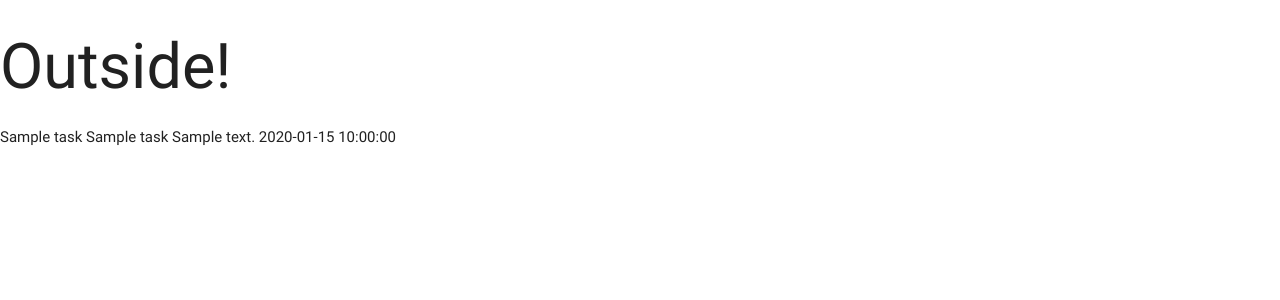
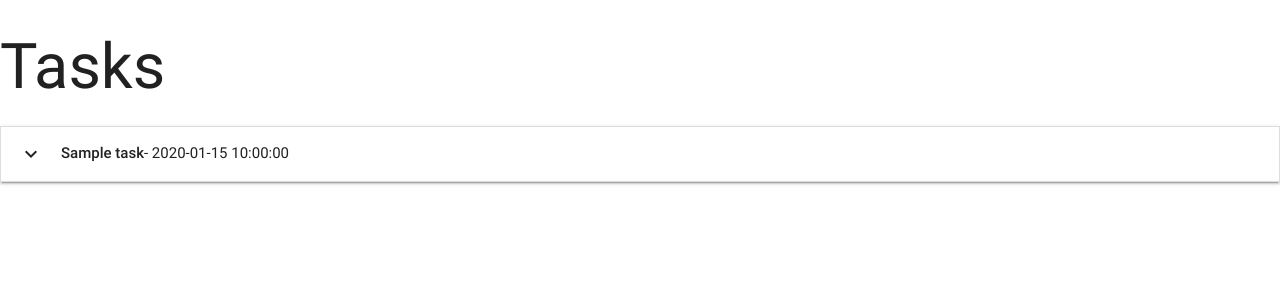
Before and after one commit to kes2401/flask-mongoDB-task-app, a Flask app: page / in a window 1280 px wide. Shown: the top 300 px of the page. Run offline with Flask 2, Linux system fonts and the light colour scheme; a database or web service that is not in the repository returns one stand-in record (values such as "Sample title"); some libraries are stand-ins or nearby versions.

Commit message:
add accordion tasks data binding

```diff
--- a/templates/base.html
+++ b/templates/base.html
@@ -9,11 +9,16 @@
     <link rel="stylesheet" href="https://cdnjs.cloudflare.com/ajax/libs/materialize/0.100.2/css/materialize.min.css">
 </head>
 <body>
-    <h1>Outside!</h1>
+    <h1>Tasks</h1>
     {% block content %}
     {% endblock %}
 
     <script src="https://cdnjs.cloudflare.com/ajax/libs/jquery/3.3.1/jquery.min.js"></script>
     <script src="https://cdnjs.cloudflare.com/ajax/libs/materialize/0.100.2/js/materialize.min.js"></script>
+    <script type="text/javascript">
+        $(document).ready(function(){
+            $('.collapsible').collapsible();
+        });
+    </script>
 </body>
 </html>
--- a/templates/tasks.html
+++ b/templates/tasks.html
@@ -1,10 +1,17 @@
 {% extends 'base.html' %}
 {% block content %}
-    {% for task in tasks %}
-        {{task.task_name}}
-        {{task.category_name}}
-        {{task.task_description}}
-        {{task.is_urgent}}
-        {{task.due_date}}
-    {% endfor %}
+
+    <ul class="collapsible">
+        {% for task in tasks %}
+        <li>
+            <div class="collapsible-header"><i class="material-icons">expand_more</i><strong>{{task.task_name}}</strong> - {{task.due_date}}</div>
+            <div class="collapsible-body">
+                <span>{{task.task_description}}</span>
+                <p>Urgent: {{task.is_urgent}}</p>
+                <p>Category: {{task.category_name}}</p>
+            </div>
+        </li>
+        {% endfor %}
+    </ul>
+
 {% endblock %}
```
